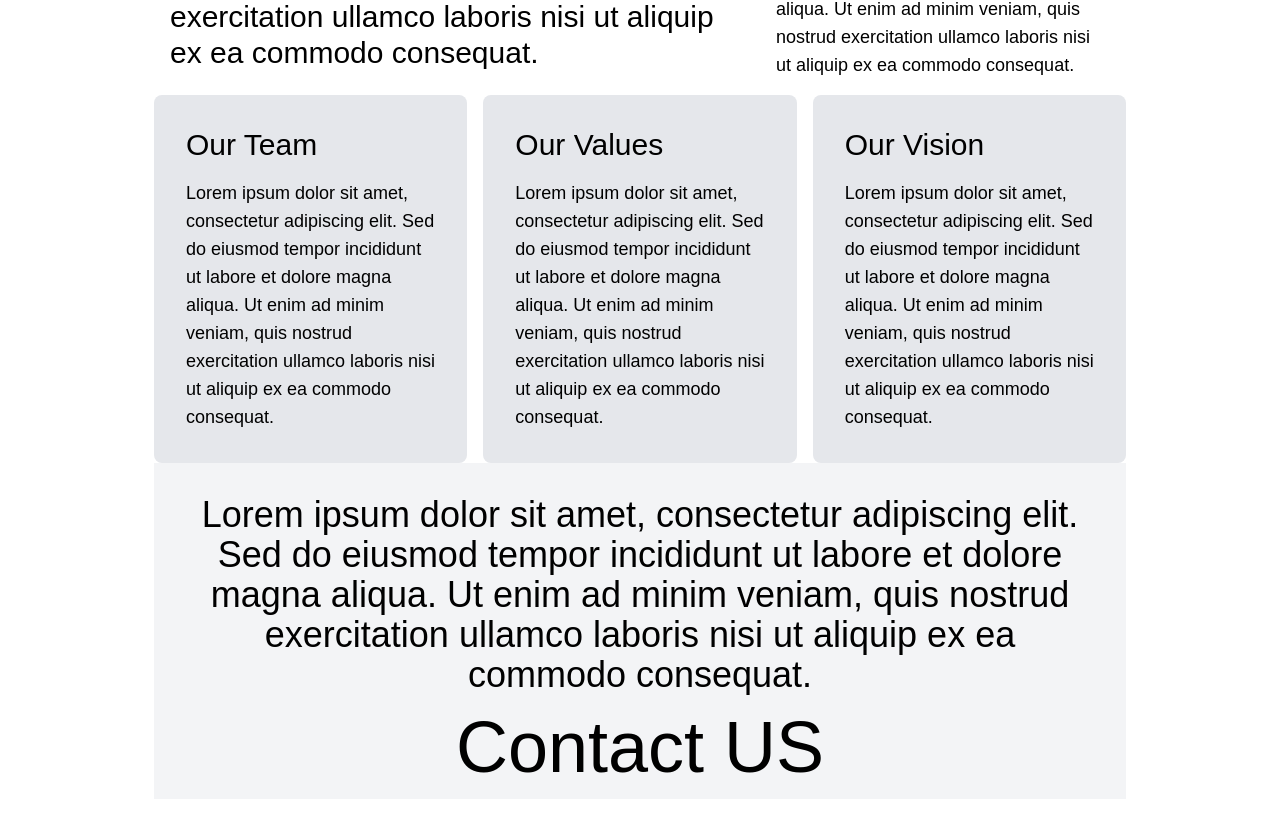
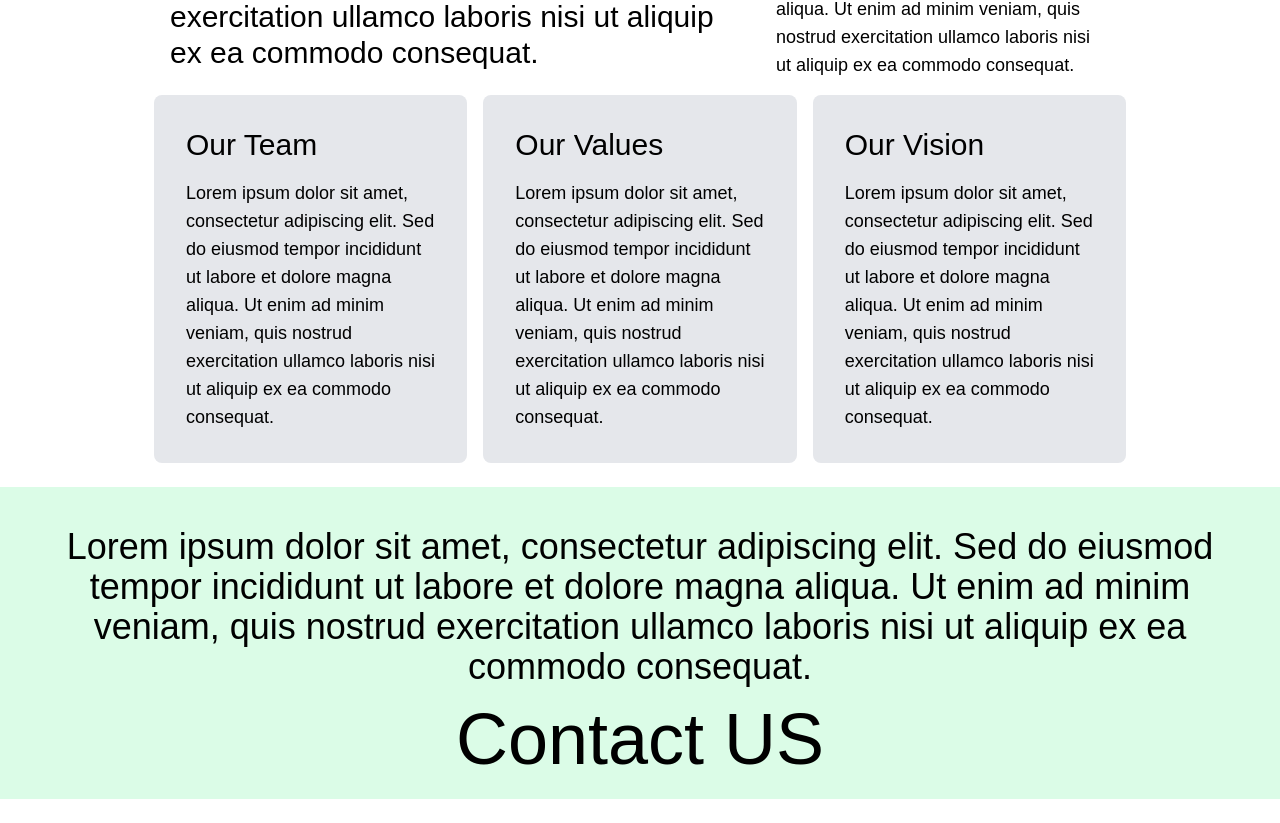
Before and after one commit to FHajid/AeroSphere, a Next.js app: page /about in a window 1280 px wide. Shown: the part 1086-1909 px from the top of the page. After the commit the page ends 1885 px from the top, so only its background shows below. Built offline with nearby package versions, Linux system fonts and the light colour scheme.

Commit message:
change to have a footer

```diff
--- a/app/about/page.tsx
+++ b/app/about/page.tsx
@@ -1,6 +1,7 @@
 import React from 'react'
 import Header from '../component/header'
 import Image from 'next/image'
+import Footer from '../component/footer'
 
 import Nakedbike from '../../public/Nakedbike.jpg'
 
@@ -72,16 +73,11 @@ export default function aboutPage() {
 
       </section>
 
-    <section className='item-center text-center p-4 bg-gray-100'>
 
-      <p className='text-4xl m-4'>
-        Lorem ipsum dolor sit amet, consectetur adipiscing elit. Sed do eiusmod tempor incididunt ut labore et dolore magna aliqua. Ut enim ad minim veniam, quis nostrud exercitation ullamco laboris nisi ut aliquip ex ea commodo consequat.
-      </p>
-      <h1 className='text-7xl'>Contact US</h1>
-    </section>
 
     </main>
 
+    <Footer />
 
 
     </div>
--- /dev/null
+++ b/app/component/footer.tsx
@@ -0,0 +1,17 @@
+import React from 'react'
+
+export default function Footer() {
+  return (
+    <div>
+    <section className='item-center text-center p-4 bg-green-100 '
+    style={{margin: '0 auto', padding: '1.5rem '}}
+    >
+
+      <p className='text-4xl m-4 maxwidth-2xl mx-auto'>
+        Lorem ipsum dolor sit amet, consectetur adipiscing elit. Sed do eiusmod tempor incididunt ut labore et dolore magna aliqua. Ut enim ad minim veniam, quis nostrud exercitation ullamco laboris nisi ut aliquip ex ea commodo consequat.
+      </p>
+      <a href="/contact" className='text-7xl'>Contact US</a>
+    </section>
+    </div>
+  )
+}
--- a/package.json
+++ b/package.json
@@ -1,5 +1,5 @@
 {
-  "name": "yamaha",
+  "name": "aerosphere",
   "version": "0.1.0",
   "private": true,
   "scripts": {
```
